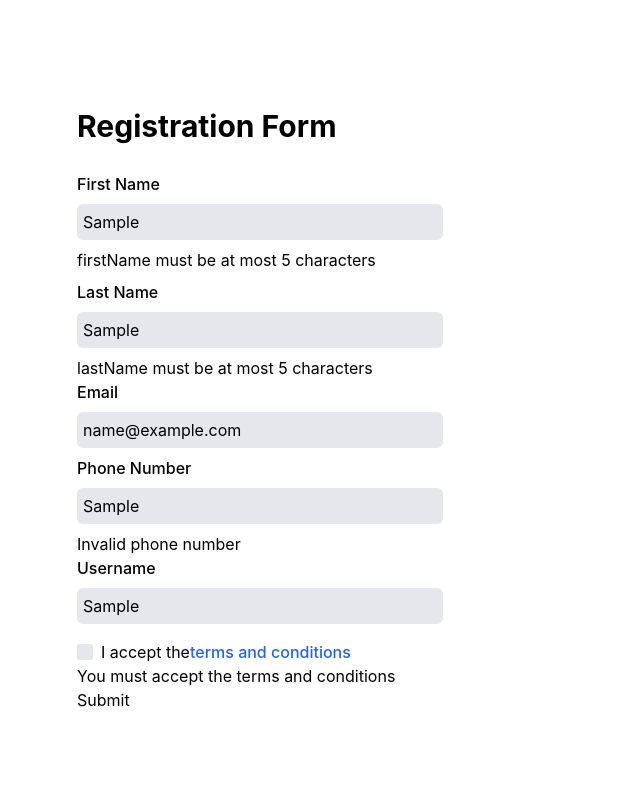
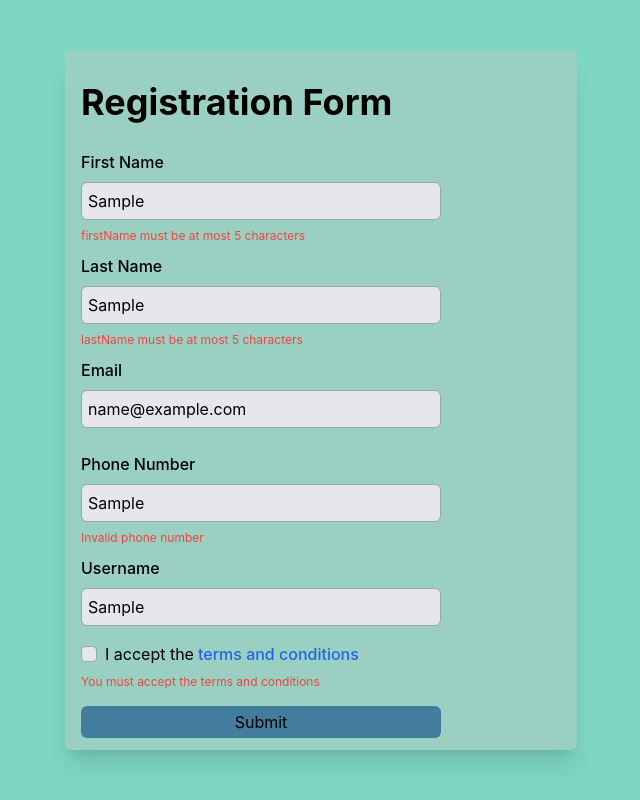
Before and after one commit to ervishwa/scholar-assignment-frontend, a React (Create React App) app: page / in a window 1280 px wide. Both pictures are taken after typing "Sample", "Sample", "name@example.com", "Sample", "Sample" into the empty fields and a click on the button "Submit". Shown: the whole page, without its empty margins (319-959 px from the left). Built offline with nearby package versions, Linux system fonts and the light colour scheme.

Commit message:
form validation complete

```diff
--- a/public/index.html
+++ b/public/index.html
@@ -30,7 +30,7 @@
     />
     <title>scholerNest Project</title>
   </head>
-  <body class="bg-[#EEF5FF]">
+  <body>
     <noscript>You need to enable JavaScript to run this app.</noscript>
     <div id="root"></div>
   </body>
--- a/src/pages/registration.page.jsx
+++ b/src/pages/registration.page.jsx
@@ -29,17 +29,18 @@ export default function RegistrationForm() {
       acceptedTerms: false,
     },
     validationSchema: validationSchema,
-    onSubmit: (values) => {
+    onSubmit: (values, { resetForm }) => {
       console.log("Form submitted with values:", values);
+      resetForm();
     },
   });
 
   return (
-    <div className="flex justify-center items-center h-screen w-screen">
-      <div className="w-3/4 md:w-2/5 p-3">
-        <p className="text-3xl font-bold my-5">Registration Form</p>
+    <div className="flex justify-center items-center h-screen w-screen bg-[#7ED7C1]">
+      <div className="w-3/4 md:w-2/5 p-3 shadow-xl rounded-md  px-4 bg-[#9AD0C2]">
+        <p className="text-4xl font-bold my-5">Registration Form</p>
         <form onSubmit={formik.handleSubmit} className="">
-          <div className="py-2 ">
+          <div className="py-2 my-1 mb-2 max-h-24">
             <label htmlFor="firstName" className="text-base font-medium">
               First Name
             </label>
@@ -51,13 +52,15 @@ export default function RegistrationForm() {
               onChange={formik.handleChange}
               onBlur={formik.handleBlur}
               value={formik.values.firstName}
-              className="my-2 w-3/4 bg-gray-200 p-1.5 rounded-md"
+              className="mt-2 w-3/4 bg-gray-200 p-1.5 rounded-md border border-gray-400"
             />
             {formik.touched.firstName && formik.errors.firstName ? (
-              <div>{formik.errors.firstName}</div>
+              <div className="text-xs text-red-500 mt-2">
+                {formik.errors.firstName}
+              </div>
             ) : null}
           </div>
-          <div>
+          <div className="py-2 my-1 mb-2 max-h-24">
             <label htmlFor="lastName" className="text-base font-medium">
               Last Name
             </label>
@@ -69,13 +72,15 @@ export default function RegistrationForm() {
               onChange={formik.handleChange}
               onBlur={formik.handleBlur}
               value={formik.values.lastName}
-              className="my-2 w-3/4 bg-gray-200 p-1.5 rounded-md"
+              className="mt-2 w-3/4 bg-gray-200 p-1.5 rounded-md border border-gray-400"
             />
             {formik.touched.lastName && formik.errors.lastName ? (
-              <div>{formik.errors.lastName}</div>
+              <div className="text-xs text-red-500 mt-2">
+                {formik.errors.lastName}
+              </div>
             ) : null}
           </div>
-          <div>
+          <div className="py-2 my-1 mb-2 max-h-24">
             <label htmlFor="email" className="text-base font-medium">
               Email
             </label>
@@ -87,13 +92,15 @@ export default function RegistrationForm() {
               onChange={formik.handleChange}
               onBlur={formik.handleBlur}
               value={formik.values.email}
-              className="my-2 w-3/4 bg-gray-200 p-1.5 rounded-md"
+              className="mt-2 w-3/4 bg-gray-200 p-1.5 rounded-md border border-gray-400"
             />
             {formik.touched.email && formik.errors.email ? (
-              <div>{formik.errors.email}</div>
+              <div className="text-xs text-red-500 mt-2">
+                {formik.errors.email}
+              </div>
             ) : null}
           </div>
-          <div>
+          <div className="py-2 my-1 mb-2 max-h-24">
             <label htmlFor="phone" className="text-base font-medium">
               Phone Number
             </label>
@@ -105,13 +112,15 @@ export default function RegistrationForm() {
               onChange={formik.handleChange}
               onBlur={formik.handleBlur}
               value={formik.values.phone}
-              className="my-2 w-3/4 bg-gray-200 p-1.5 rounded-md"
+              className="mt-2 w-3/4 bg-gray-200 p-1.5 rounded-md border border-gray-400"
             />
             {formik.touched.phone && formik.errors.phone ? (
-              <div>{formik.errors.phone}</div>
+              <div className="text-xs text-red-500 mt-2">
+                {formik.errors.phone}
+              </div>
             ) : null}
           </div>
-          <div>
+          <div className="py-2 my-1 mb-2 max-h-24">
             <label htmlFor="username" className="text-base font-medium">
               Username
             </label>
@@ -123,10 +132,12 @@ export default function RegistrationForm() {
               onChange={formik.handleChange}
               onBlur={formik.handleBlur}
               value={formik.values.username}
-              className="my-2 w-3/4 bg-gray-200 p-1.5 rounded-md"
+              className="mt-2 w-3/4 bg-gray-200 p-1.5 rounded-md border border-gray-400"
             />
             {formik.touched.username && formik.errors.username ? (
-              <div>{formik.errors.username}</div>
+              <div className="text-xs text-red-500 mt-2">
+                {formik.errors.username}
+              </div>
             ) : null}
           </div>
           <div className="mt-2">
@@ -138,7 +149,7 @@ export default function RegistrationForm() {
                 onChange={formik.handleChange}
                 onBlur={formik.handleBlur}
                 checked={formik.values.acceptedTerms}
-                className="appearance-none h-4 w-4 mr-2 bg-gray-200 rounded-sm"
+                className="appearance-none h-4 w-4 mr-2 bg-gray-200 rounded border border-gray-400"
               />
               {formik.values.acceptedTerms && (
                 <span
@@ -150,16 +161,23 @@ export default function RegistrationForm() {
                 </span>
               )}
               I accept the{" "}
-              <span className="text-blue-600 font-medium">
+              <span className="ml-1 text-blue-600 font-medium">
                 terms and conditions
               </span>
             </label>
             {formik.touched.acceptedTerms && formik.errors.acceptedTerms ? (
-              <div>{formik.errors.acceptedTerms}</div>
+              <div className="text-xs text-red-500 mt-2">
+                {formik.errors.acceptedTerms}
+              </div>
             ) : null}
           </div>
-          <div>
-            <button type="submit">Submit</button>
+          <div className="mt-4">
+            <button
+              type="submit"
+              className="w-3/4 mx-auto bg-[#427D9D] p-1 rounded-md"
+            >
+              Submit
+            </button>
           </div>
         </form>
       </div>
```
